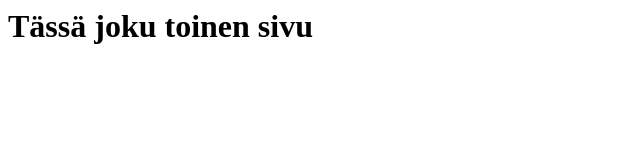
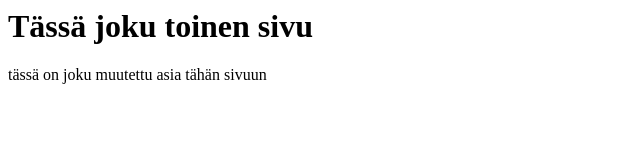
Before and after one commit to viivipee/Vaalikone, a plain HTML site: page newfile.html in a window 1280 px wide. Shown: the whole page, without its empty margins (0-640 px from the left). Drawn offline with Linux system fonts and the light colour scheme.

Commit message:
Update newfile.html

```diff
--- a/newfile.html
+++ b/newfile.html
@@ -2,5 +2,6 @@
 <html>
 <body>
 <h1>Tässä joku toinen sivu</h1>
+  <p> tässä on joku muutettu asia tähän sivuun </p>
 </body>
 </html>
```
